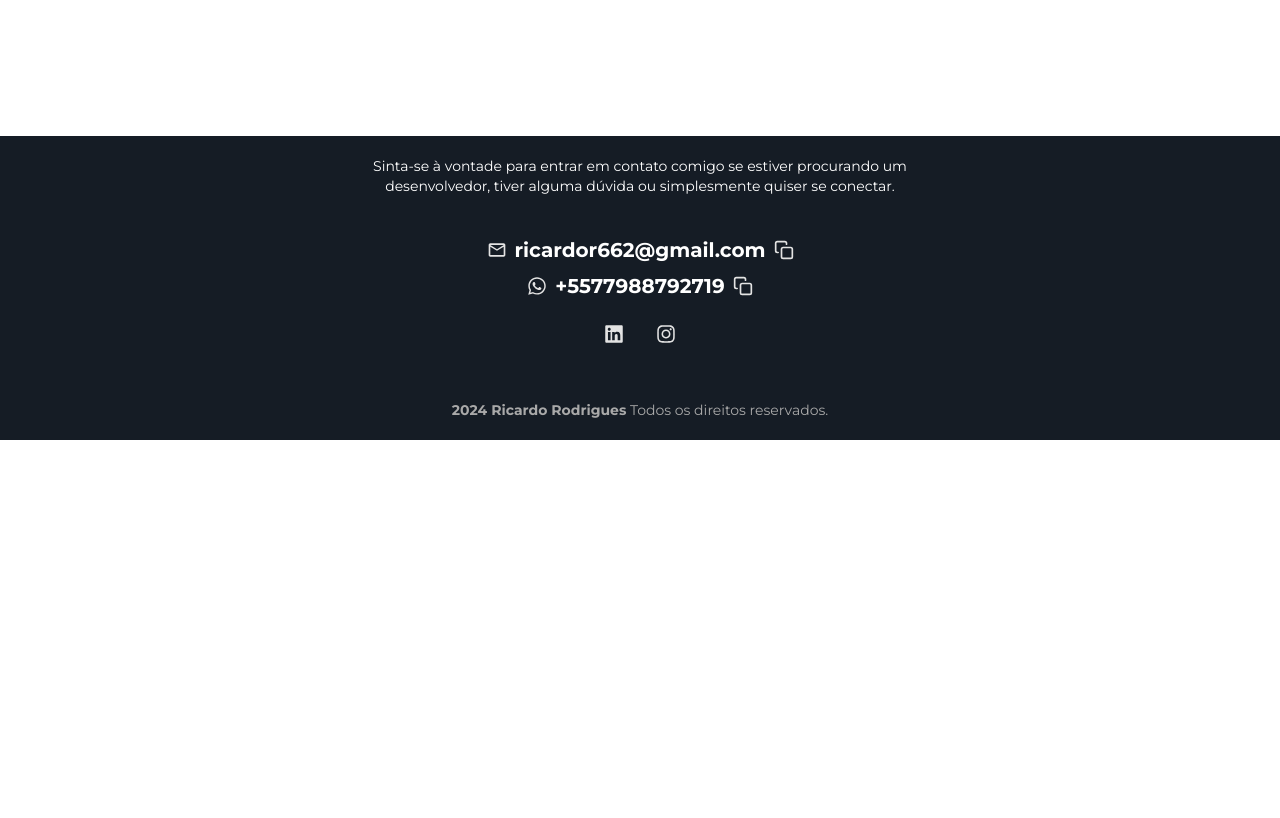
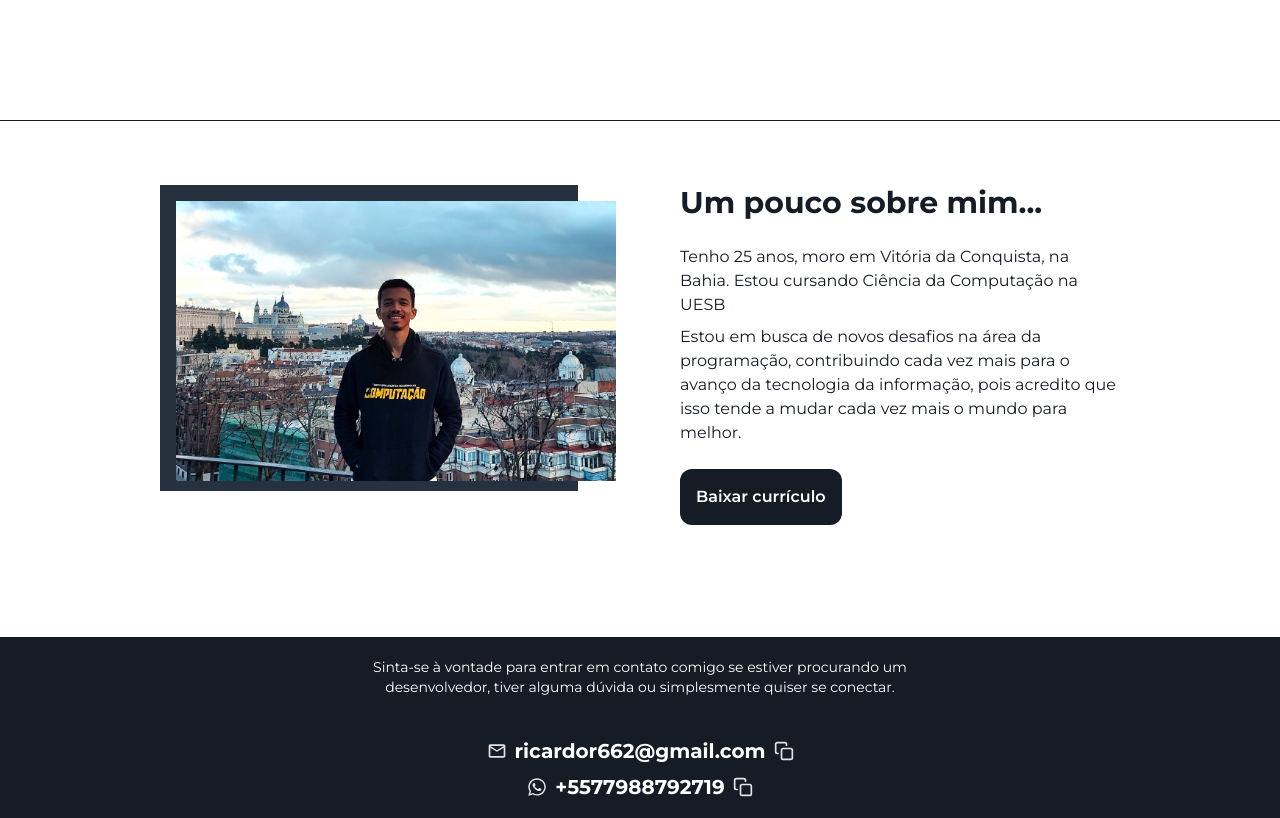
Before and after one commit to ricardorodriguespes17/ricardo-web, a Next.js app: page / in a window 1280 px wide. Shown: the part 680-1498 px from the top of the page. Before the commit the page ends 1120 px from the top, so only its background shows below. Built offline with nearby package versions, Linux system fonts and the light colour scheme.

Commit message:
feat: create about session

```diff
--- a/src/app/page.tsx
+++ b/src/app/page.tsx
@@ -1,5 +1,6 @@
 import Footer from "@/components/layout/Footer"
 import Header from "@/components/layout/Header"
+import AboutSession from "@/components/sessions/AboutSession"
 import PresentationSession from "@/components/sessions/PresentationSession"
 
 const HomePage = () => {
@@ -9,6 +10,7 @@ const HomePage = () => {
 
       <main>
         <PresentationSession />
+        <AboutSession />
       </main>
 
       <Footer />
--- /dev/null
+++ b/src/components/layout/BaseSession.tsx
@@ -0,0 +1,13 @@
+type Props = {
+  children: React.ReactNode
+}
+
+const BaseSession = (props: Props) => {
+  return (
+    <div className="w-full px-40 pt-16 pb-24 flex flex-col justify-center border-t border-t-dark-100 dark:border-t-green-light">
+      {props.children}
+    </div>
+  )
+}
+
+export default BaseSession
--- /dev/null
+++ b/src/components/sessions/AboutSession.tsx
@@ -0,0 +1,54 @@
+import Image from "next/image"
+import BaseSession from "../layout/BaseSession"
+import AboutImg from "@/assets/about.jpg"
+import Button from "../ui/Button"
+import ButtonDownloadCV from "../ui/ButtonDownloadCV"
+
+const calculateAge = () => {
+  const diff = Date.now() - new Date("1999-05-28").getTime()
+  const age = new Date(diff).getUTCFullYear() - 1970
+  return age
+}
+
+const AboutSession = () => {
+  const age = calculateAge()
+
+  return (
+    <BaseSession>
+      <div className="flex w-full gap-20">
+        <div className="w-[500px] flex-1 relative">
+          <div className="bg-dark-90 w-[95%] h-[90%] absolute z-[1]" />
+
+          <Image
+            src={AboutImg}
+            alt="Foto de Ricardo Rodrigues com um moletom preto escrito Computação"
+            className="mt-4 ml-4 w-full relative z-[2]"
+          />
+        </div>
+
+        <div className="flex-1 flex flex-col gap-6">
+          <h2>Um pouco sobre mim...</h2>
+
+          <div className="flex flex-col gap-2 h-full">
+            <p>
+              Tenho {age} anos, moro em Vitória da Conquista, na Bahia. Estou
+              cursando Ciência da Computação na UESB
+            </p>
+            <p>
+              Estou em busca de novos desafios na área da programação,
+              contribuindo cada vez mais para o avanço da tecnologia da
+              informação, pois acredito que isso tende a mudar cada vez mais o
+              mundo para melhor.
+            </p>
+          </div>
+
+          <div className="flex items-end flex-1">
+            <ButtonDownloadCV />
+          </div>
+        </div>
+      </div>
+    </BaseSession>
+  )
+}
+
+export default AboutSession
```
Also changed, not shown: src/assets/about.jpg (added).
